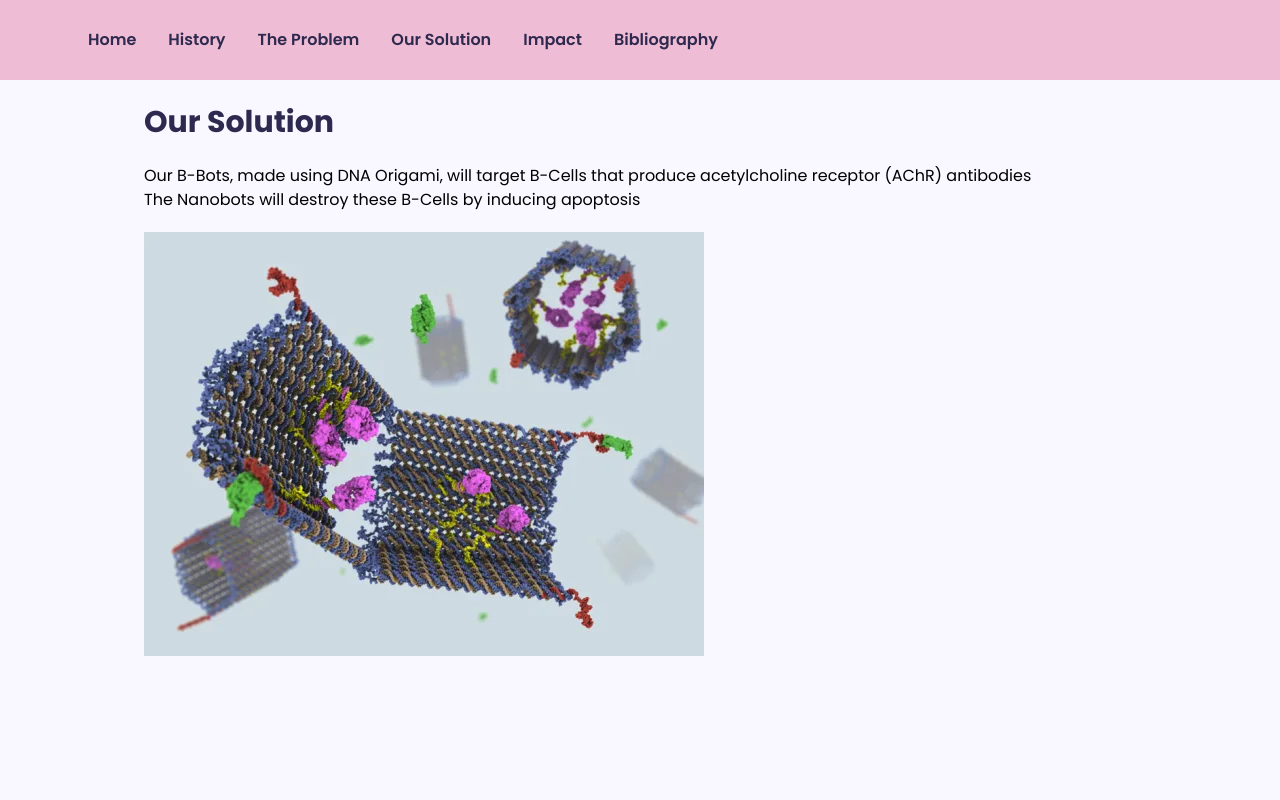
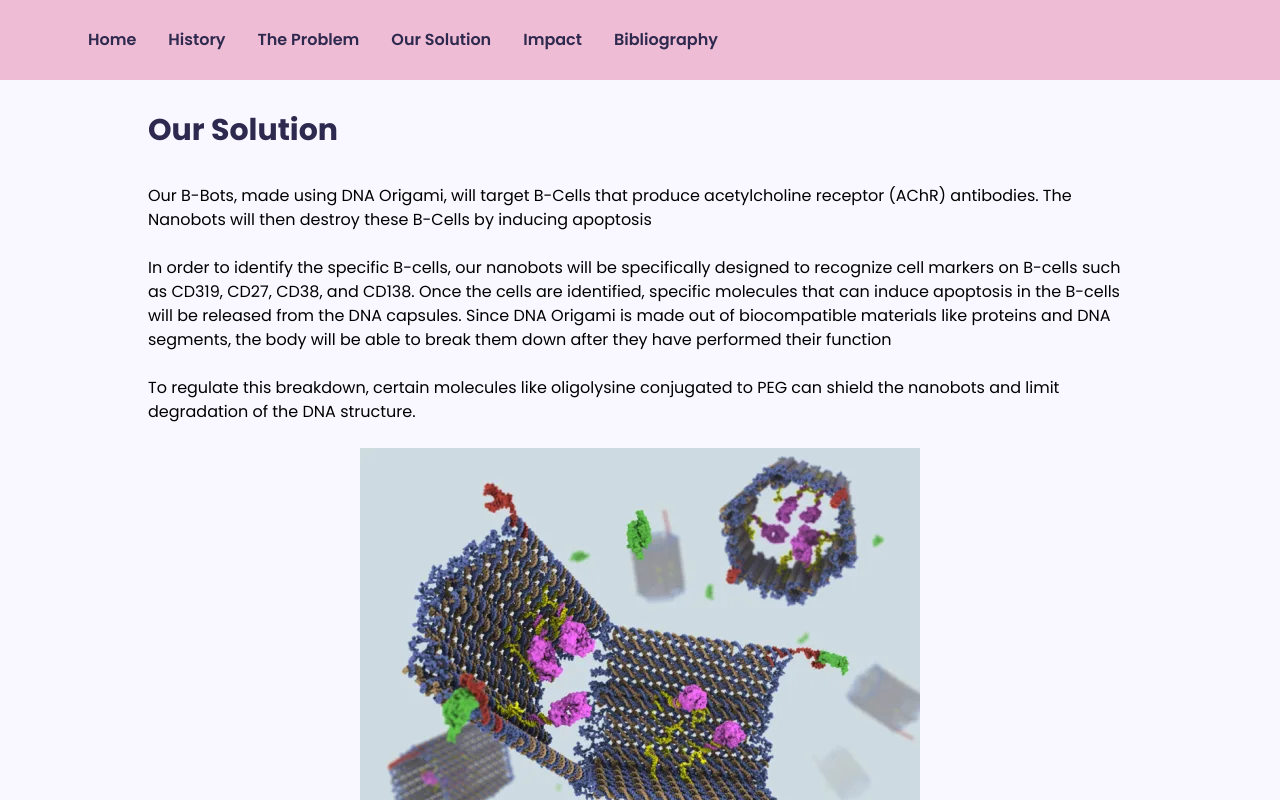
Before and after one commit to ciahan/ExploraVision, a React (Vite) app: page / in a window 1280 px wide. Both pictures are taken after a click on the button "Our Solution". Shown: the top 800 px of the page. Built offline with nearby package versions, Linux system fonts and the light colour scheme.

Commit message:
Added OUr solution

```diff
--- a/src/App.jsx
+++ b/src/App.jsx
@@ -437,14 +437,21 @@ function TheProblem() {
 function OurSolution() {
   return(
     <div
-      className="max-w-5xl mx-auto px-4 w-screen h-screen "
+      className="max-w-5xl mx-auto p-5 space-y-6 h-full"
     >
-      <h1 className="text-3xl font-extrabold py-6">
+      <h1 className="text-3xl font-extrabold py-3">
         Our Solution
       </h1>
-      <p className="text-m">Our B-Bots, made using DNA Origami, will target B-Cells that produce acetylcholine receptor (AChR) antibodies </p>
-      <p className="text-m pb-5">The Nanobots will destroy these B-Cells by inducing apoptosis</p>
-      <img className="" src="DNAOrigami.png" alt="" />
+      <p className="text-m">Our B-Bots, made using DNA Origami, will target B-Cells that produce acetylcholine receptor (AChR) antibodies. The Nanobots will then destroy these B-Cells by inducing apoptosis</p>
+      <p>In order to identify the specific B-cells, our nanobots will be specifically designed to recognize cell markers on B-cells such as CD319, CD27, CD38, and CD138. Once the cells are identified, specific molecules that can induce apoptosis in the B-cells will be released from the DNA capsules. Since DNA Origami is made out of biocompatible materials like proteins and DNA segments, the body will be able to break them down after they have performed their function</p>
+      <p>To regulate this breakdown, certain molecules like oligolysine conjugated to PEG can shield the nanobots and limit degradation of the DNA structure. </p>
+      <div className="flex flex-col items-center justify-center">
+      <img src="DNAOrigami.png" alt="" />
+      <p className="pt-5">In this diagram of DNA oragami molecules, you can see the outside DNA capsule as well as the internal proteins or other molecules that would be released to induce apoptosis. </p>
+
+      </div>
+      <p className="text-l py-3 font-bold">By Destroying B-cells, we can eliminate the harmful antibodies, allowing ACh to bind to receptors</p>
+
     </div>
   )
 }
```
